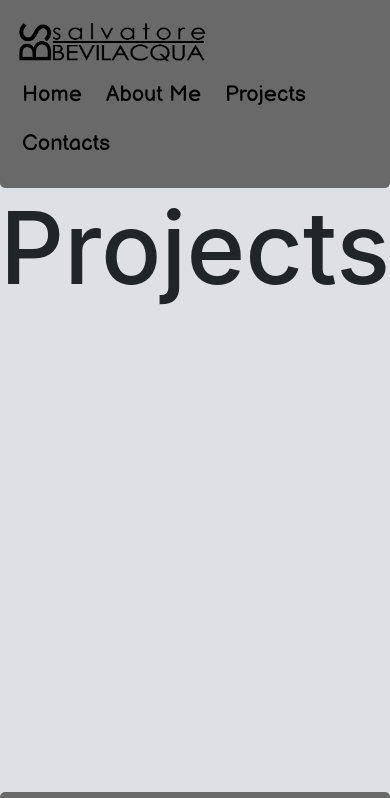
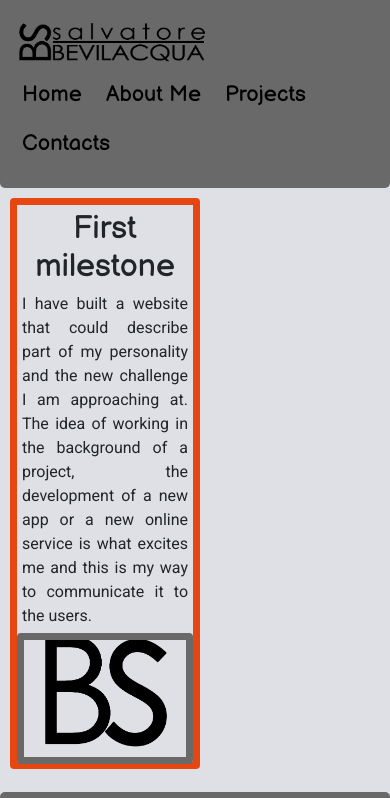
Before and after one commit to Code-Institute-Submissions/First_Milestone-My_CV, a plain HTML site: page projects.html in a window 390 px wide. Shown: the top 798 px of the page. Drawn offline with nearby package versions, Linux system fonts and the light colour scheme.

Commit message:
Projects page updated

```diff
--- a/assets/css/style.css
+++ b/assets/css/style.css
@@ -66,17 +66,6 @@ header {
     float: left;
     width: 100%;
   }
-}
-
-
-/*-----------------------------------------------Section */
-
-.style {
-    font-size: 100px;
-    text-align: center;
-    position: fixed;
-    width: 100%;
-    left: 0;
 }
 
 /*-----------------------------------------------Section_Index */
@@ -245,6 +234,73 @@ header {
 }
 }
 
+/*-----------------------------------------------Section_Projects */
+
+.bigbox {
+    border: 7px solid #e84610;
+    border-radius: 4px;
+    width: 500px;
+    height: 327px;
+    margin: 10px;
+}
+
+.titoloproj {
+    font-family: "Balsamiq Sans", sans-serif;
+    text-align: center;
+    padding-top: 5px;
+    margin: 0;
+}
+
+.paraproj {
+    font-family: "Roboto", sans-serif;
+    text-align: justify;
+    padding: 5px;
+    margin: 0;
+}
+
+.firstprojlink {
+    background-color: #696969;
+    width: 425px;
+    height: 130px;
+    border: 7px solid #696969;
+    border-radius: 4px;
+    padding: 51px;
+    margin-left: 30px;
+    background: url(../images/SALVO1.png);
+    background-position: center;
+    background-size: cover;
+}
+
+.firstprojlink:hover {
+    background-color: white;
+}
+
+@media screen and (max-width: 600px) {
+    .bigbox {
+    border: 7px solid #e84610;
+    border-radius: 4px;
+    width: 190px;
+    height: 571px;
+    margin: 10px;
+    margin-bottom: 66px;
+}
+}
+
+@media screen and (max-width: 600px) {
+.firstprojlink {
+    background-color: #696969;
+    width: 176px;
+    height: 131px;
+    border: 7px solid #696969;
+    border-radius: 4px;
+    padding: 37px;
+    margin-left: 0;
+    background: url(../images/favicon.png);
+    background-position: center;
+    background-size: cover;
+}
+}
+
 /*-----------------------------------------------Section_Contacts */
 
 .bgk_contacts{
--- a/projects.html
+++ b/projects.html
@@ -25,10 +25,19 @@
         </div>
      </header>
      <section>
-        <h1 class="style">
-        Projects
-        </h1>
-
+        <div>
+          <div class="bigbox">
+             <h2 class="titoloproj">First milestone</h2>
+                  <p class="paraproj">I have built a website that could describe
+                  part of my personality and the new challenge I am approaching at.
+                  The idea of working in the background of a project, the development
+                  of a new app or a new online service is what excites me and this is
+                  my way to communicate it to the users.</p>
+                      <a  target="_blank" href="index.html">
+                         <div class="firstprojlink"></div>
+                      </a>
+          </div>
+        </div>
      </section>
      <footer class="footer">
          <div>
```
Also changed, not shown: assets/images/favicon.png (added), assets/images/projects.jpeg (added).
